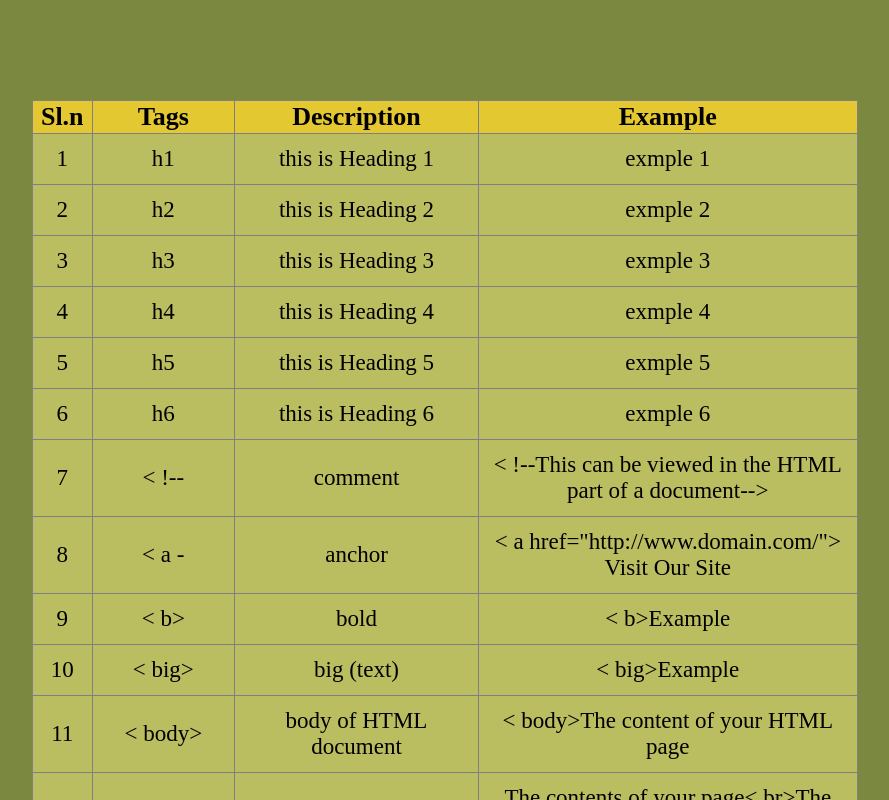
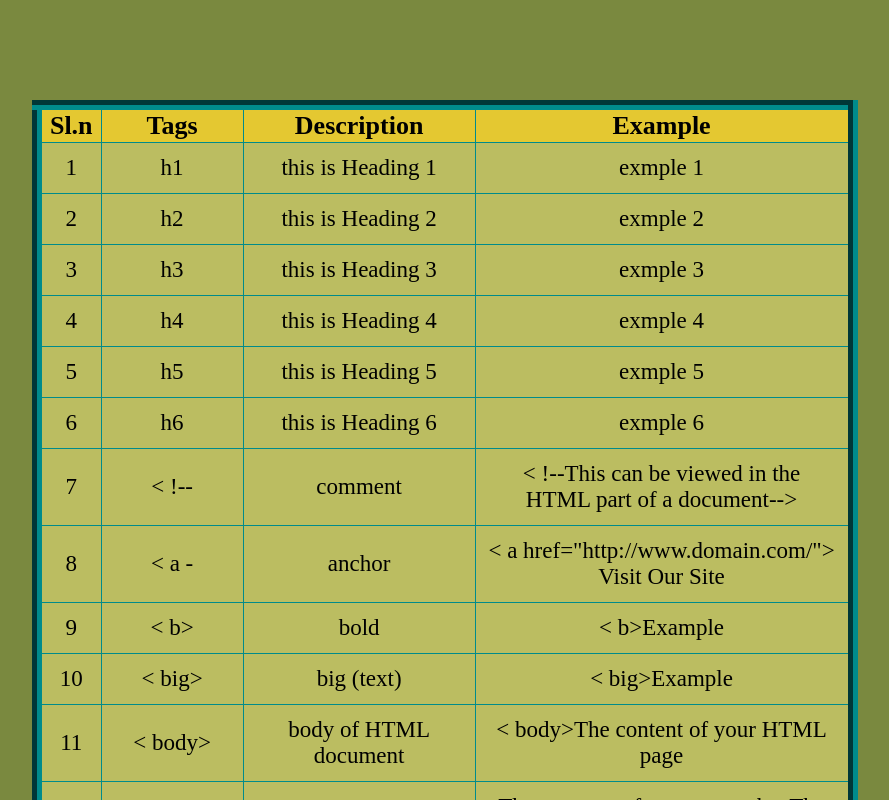
Before and after one commit to Rizwanoor/assignment_one, a plain HTML site: page index.html in a window 1280 px wide. Shown: the top 800 px of the page, without its empty margins (208-1097 px from the left). Drawn offline with Linux system fonts and the light colour scheme.

Commit message:
Add files via upload

```diff
--- a/css/style.css
+++ b/css/style.css
@@ -3,6 +3,7 @@ table {
     background: #60dc2f70;
     border-collapse: collapse;
     padding: inherit;
+    border-color: darkcyan;
 }
 Body
 {
--- a/index.html
+++ b/index.html
@@ -8,7 +8,7 @@
   <body>
 
 	  <div>
-	  	<table border="1">
+	  	<table border="10">
 		<tr>
 		  <th>Sl.n</th>
 		  <th>Tags</th>
```
